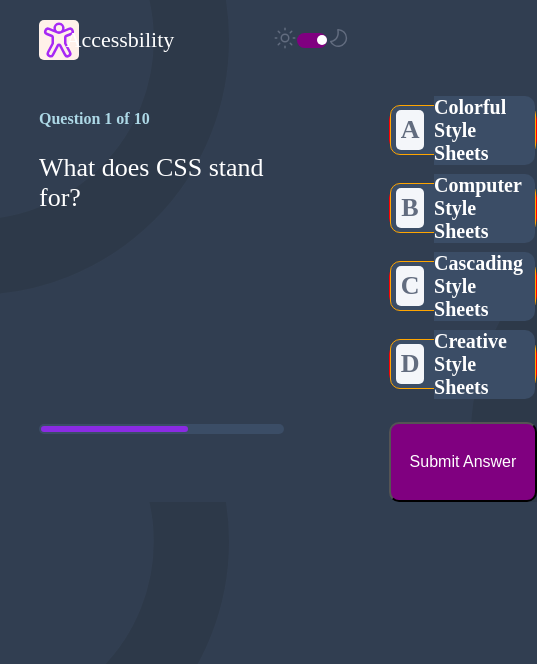
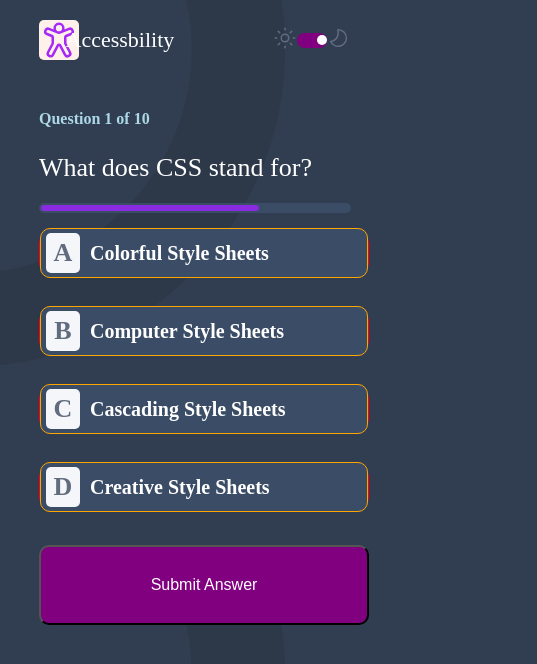
Before and after one commit to 23nosurrend/Test-App, a React (Vite) app: page /Question/1 in a window 390 px wide. Shown: the top 664 px of the page, 537 px wide, since content can reach past the window. Built offline with nearby package versions, Linux system fonts and the light colour scheme.

Commit message:
working on responsiveness of question

```diff
--- a/src/components/Page1.tsx
+++ b/src/components/Page1.tsx
@@ -6,6 +6,7 @@ import Tab from "./Tab";
 import Button from "./Button";
 import Bar from "./Downbar";
 import Data from "../assets/json/data.json";
+import "../styles/Page.css"
 
 function Page() {
   const [selectedTab, setSelectedTab] = useState<number | null>(null);
@@ -62,12 +63,12 @@ function Page() {
   const head: [string, string, string, string] = ["A", "B", "C", "D"];
 
   return (
-    <div>
+    <div >
       <div>
         <AccessNav />
       </div>
       <div className="inner">
-        <div className="inner-container">
+        <div className="inner-container" >
           <div id="div-of-Question-Bar">
             <div id="Question-div">
               <Question
@@ -81,7 +82,7 @@ function Page() {
             </div>
           </div>
           <div>
-            <div>
+            <div id="div-answer">
               {option.map((answers: string, Tabindex: number) => (
                 <div key={Tabindex}>
                   <Tab
--- a/src/styles/Downbar.css
+++ b/src/styles/Downbar.css
@@ -7,14 +7,14 @@
 
 #Bar-outer{
     background-color:#3B4D66;
-    width:70%;
+    width:100%;
     border-radius: 10px;
     height:10px;
     display:flex;
     align-items: center;
 }
 #bar-inner{
-    width:60%;
+    width:70%;
     height:60%;
     border-radius: 10px;
     background-color: blueviolet;
--- a/src/styles/Page.css
+++ b/src/styles/Page.css
@@ -1,7 +1,10 @@
 *{
     margin: 0px;
     padding:0px;
+    box-sizing: border-box;
 }
+
+
 
 .inner-container{
 
@@ -9,6 +12,7 @@
     display: flex;
     justify-content: space-between;
 
+   flex-wrap: wrap;
 
 }
 .inner{
@@ -16,7 +20,8 @@
     align-items: center;
     justify-content: center;
     margin-top:30px;
-    border:1px solid red
+
+
 
 }
 
@@ -29,9 +34,28 @@ font-weight: bolder;
     display:flex;
     flex-direction: column;
 
+    width:500px
+
 }
 #Question-div{
-    height:80%
+    height:80%;
+
+}
+
+
+@media (max-width:1025px){
+    #div-of-Question-Bar{
+        display:flex;
+        flex-direction: column;
+
+        width:100%
+
+    }
+    #div-answer{
+
+        width:800px
+    }
+
 }
 
 @media (max-width:768px){
@@ -44,6 +68,10 @@ font-weight: bolder;
 
 
     }
+    #div-answer{
+
+        width:613px
+    }
 
     #Question-div{
         margin-bottom: 20px;
@@ -52,3 +80,118 @@ font-weight: bolder;
         margin-bottom:20px;
     }
 }
+
+@media (max-width:600px){
+    .inner-container{
+
+        width:80%;
+        display: flex;
+        flex-wrap: wrap;
+        justify-content: center;
+
+
+    }
+    #div-answer{
+
+        width:480px
+    }
+
+    #Question-div{
+        margin-bottom: 20px;
+    }
+    #div-with-Bar{
+        margin-bottom:20px;
+    }
+}
+
+@media (max-width:376px){
+    .inner-container{
+
+        width:80%;
+        display: flex;
+        flex-wrap: wrap;
+        justify-content: center;
+
+
+    }
+    #div-answer{
+
+        width:298px
+    }
+
+    #Question-div{
+        margin-bottom: 20px;
+    }
+    #div-with-Bar{
+        margin-bottom:20px;
+    }
+}
+
+@media (max-width:415px){
+    .inner-container{
+
+        width:80%;
+        display: flex;
+        flex-wrap: wrap;
+        justify-content: center;
+
+
+    }
+    #div-answer{
+
+        width:330px
+    }
+
+    #Question-div{
+        margin-bottom: 20px;
+    }
+    #div-with-Bar{
+        margin-bottom:20px;
+    }
+}
+
+@media (max-width:376px){
+    .inner-container{
+
+        width:80%;
+        display: flex;
+        flex-wrap: wrap;
+        justify-content: center;
+
+
+    }
+    #div-answer{
+
+        width:287px
+    }
+
+    #Question-div{
+        margin-bottom: 20px;
+    }
+    #div-with-Bar{
+        margin-bottom:20px;
+    }
+}
+
+@media (max-width:320px){
+    .inner-container{
+
+        width:80%;
+        display: flex;
+        flex-wrap: wrap;
+        justify-content: center;
+
+
+    }
+    #div-answer{
+
+        width:243px
+    }
+
+    #Question-div{
+        margin-bottom: 20px;
+    }
+    #div-with-Bar{
+        margin-bottom:20px;
+    }
+}
--- a/src/styles/Question.css
+++ b/src/styles/Question.css
@@ -7,8 +7,9 @@
 .Question-text-div{
     font-size: 26px;
     color:white;
-    width: 70%;
-    margin-top:25px
+    width: 100%;
+    margin-top:25px;
+
 }
 .text-title-Question{
     font-size:16px;
--- a/src/styles/Tab.css
+++ b/src/styles/Tab.css
@@ -74,6 +74,40 @@
   }
 
   /*  */
+  @media (max-width:1025px) {
+    .Tab-div{
+        background-color:#3B4D66 ;
+        width:100%;
+        height:40px;
+        display: flex;
+        justify-content: flex-start;
+        border-radius: 120px;
+        align-items: center;
+        margin-bottom: 20px;
+        border-radius: 10px;
+
+    }
+
+}
+
+@media (max-width:769px) {
+    .Tab-div{
+        background-color:#3B4D66 ;
+        width:100%;
+        height:40px;
+        display: flex;
+        justify-content: flex-start;
+        border-radius: 120px;
+        align-items: center;
+        margin-bottom: 20px;
+        border-radius: 10px;
+
+    }
+
+}
+
+
+
 
   @media (max-width:600px) {
     .Tab-div{
```
